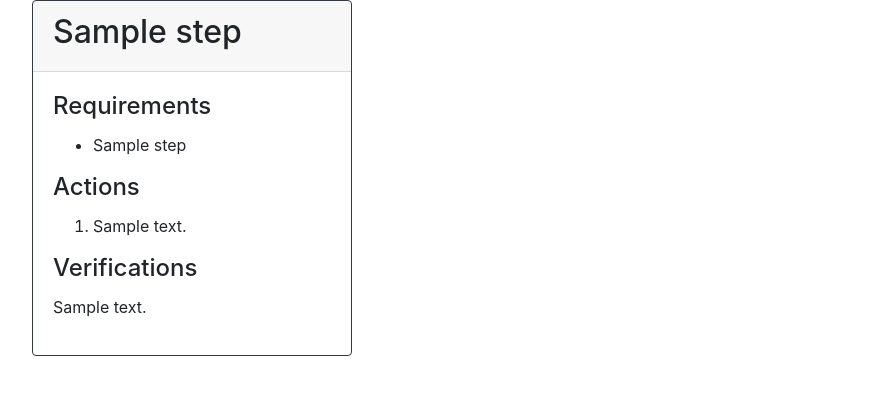
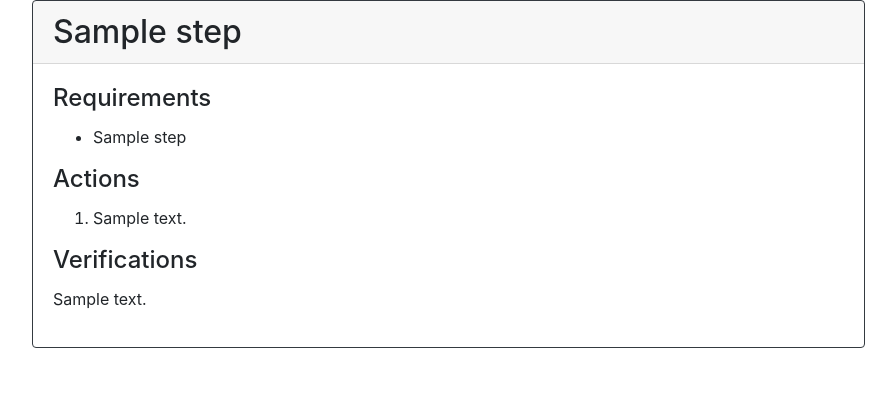
Before and after one commit to travisjungroth/setup-guides, a Django app: a page that uses templates/guides/step_card.html in a window 1280 px wide. Shown: the part 56-451 px from the top of the page, without its empty margins (53-949 px from the left). Run offline with Django 3.2, Linux system fonts and the light colour scheme; tables that the repository leaves empty hold one stand-in row (values such as "Sample post"); some libraries are stand-ins or nearby versions.

Commit message:
New step card styling

```diff
--- a/templates/guides/step_card.html
+++ b/templates/guides/step_card.html
@@ -1,8 +1,6 @@
 {% load guides %}
-<div class="card border-dark mb-3" style="max-width: 20rem;">
-    <div class="card-header">
-        <h2>{{ step.title }}{% if guide_step.optional %}<em> (optional)</em>{% endif %}</h2>
-    </div>
+<div class="card border-dark mb-3 w-75">
+    <h2 class="card-header">{{ step.title }}{% if guide_step.optional %}<em> (optional)</em>{% endif %}</h2>
     <div class="card-body">
         {% if step.requirements.exists %}
             <h4 class="card-title">Requirements</h4>
```
